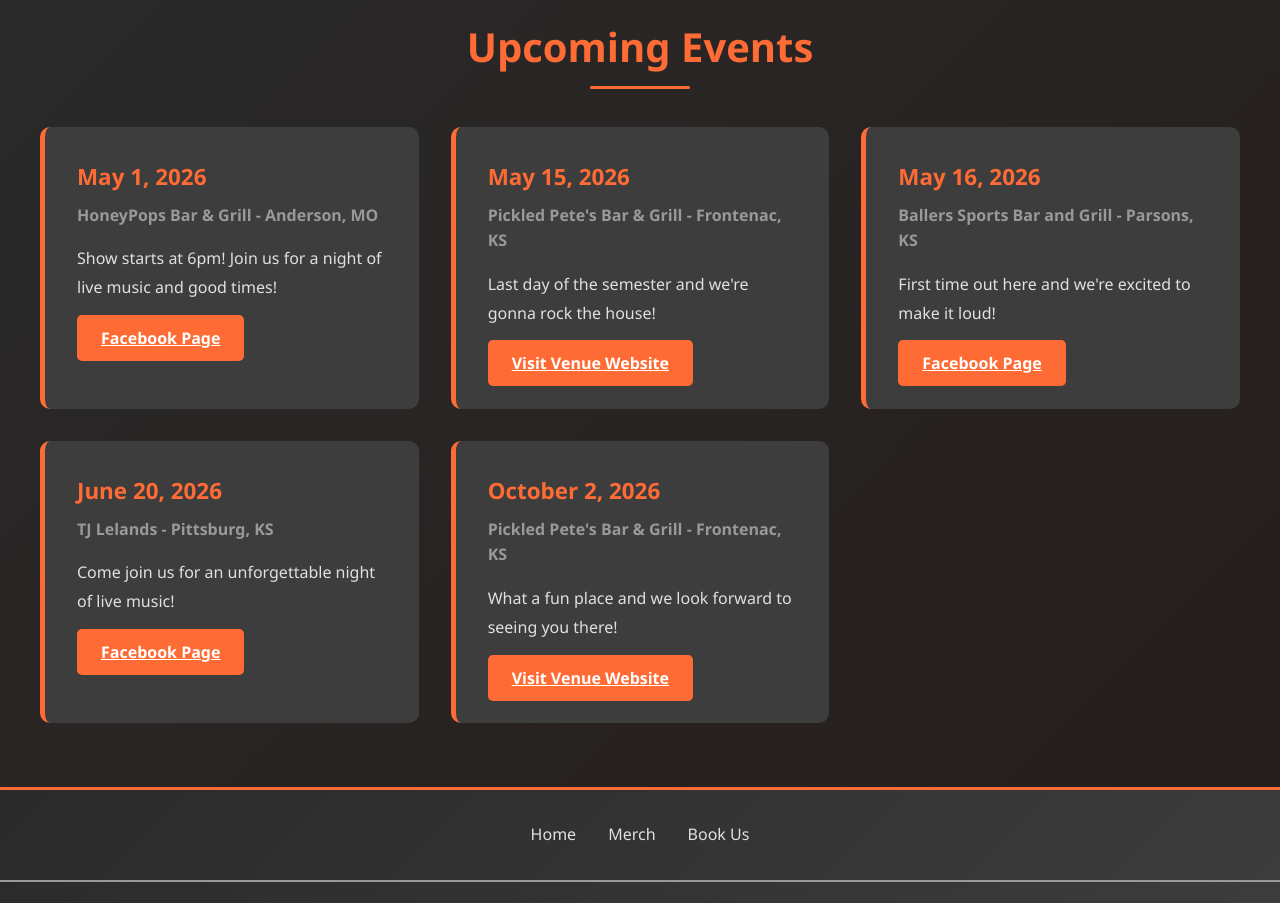
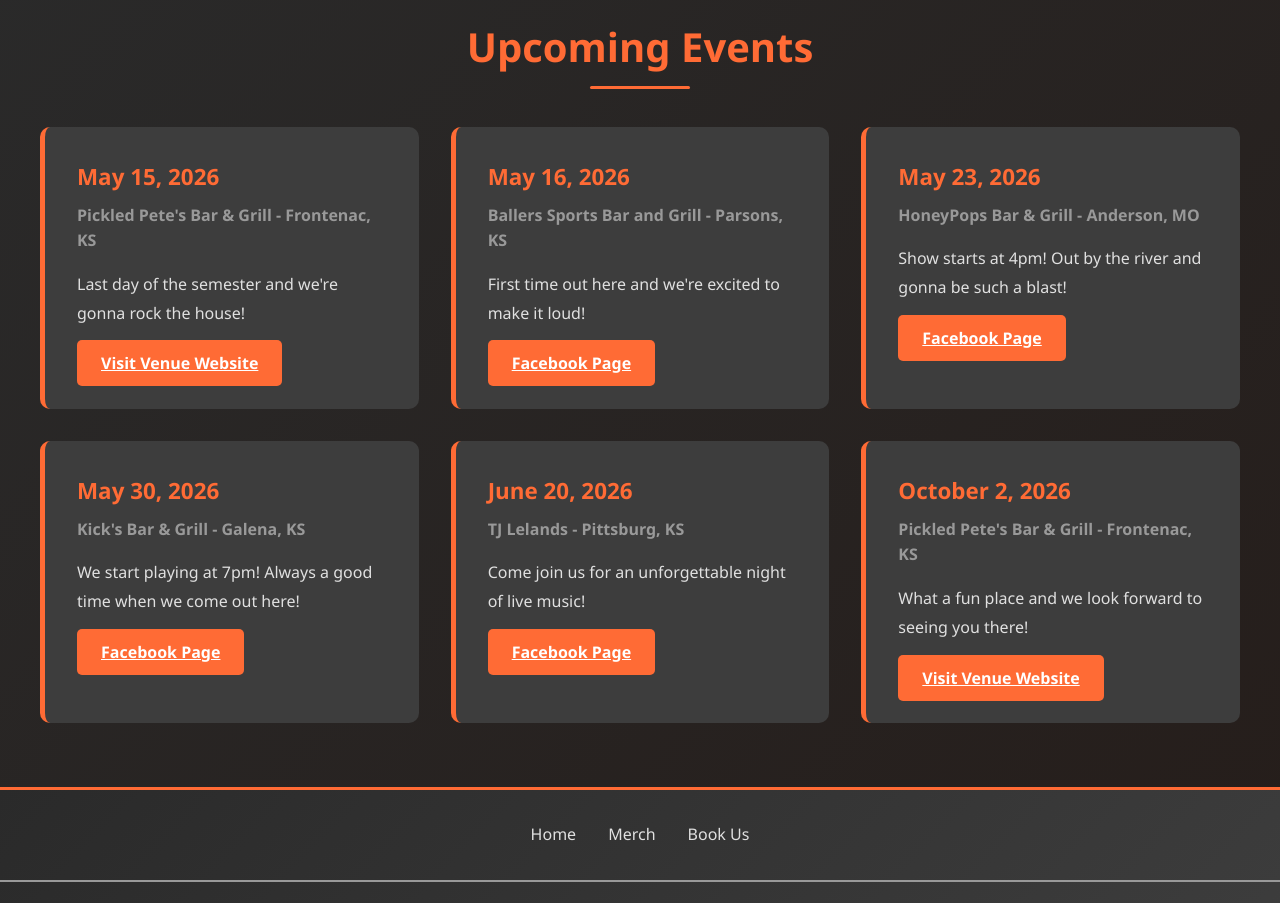
Before and after one commit to nrrorton/band_site, a website: page docs/index.html in a window 1280 px wide. Shown: the part 2600-3503 px from the top of the page. Drawn offline with Linux system fonts and the light colour scheme.

Commit message:
Updating event cards

```diff
--- a/docs/index.html
+++ b/docs/index.html
@@ -93,13 +93,6 @@
         <h2>Upcoming Events</h2>
         <div class="events-grid">
             <div class="event-card">
-                <h5>May 1, 2026</h5>
-                <h6>HoneyPops Bar & Grill - Anderson, MO</h6>
-                <p>Show starts at 6pm! Join us for a night of live music and good times!</p>
-                <a href="https://www.facebook.com/p/HoneyPops-Bar-Grill-100092513208323/" target="_blank" class="btn btn-primary">Facebook Page</a>
-            </div>
-
-            <div class="event-card">
                 <h5>May 15, 2026</h5>
                 <h6>Pickled Pete's Bar & Grill - Frontenac, KS</h6>
                 <p>Last day of the semester and we're gonna rock the house!</p>
@@ -111,6 +104,22 @@
                 <h6>Ballers Sports Bar and Grill - Parsons, KS</h6>
                 <p>First time out here and we're excited to make it loud!</p>
                 <a href="https://www.facebook.com/BallersSports/" target="_blank" class="btn btn-primary">Facebook Page</a>
+            </div>
+
+            <div class="event-card">
+                <h5>May 23, 2026</h5>
+                <h6>HoneyPops Bar & Grill - Anderson, MO</h6>
+                <p>Show starts at 4pm! Out by the river and gonna be such a blast!</p>
+                <a href="https://www.facebook.com/p/HoneyPops-Bar-Grill-100092513208323/" target="_blank"
+                    class="btn btn-primary">Facebook Page</a>
+            </div>
+
+            <div class="event-card">
+                <h5>May 30, 2026</h5>
+                <h6>Kick's Bar & Grill - Galena, KS</h6>
+                <p>We start playing at 7pm! Always a good time when we come out here!</p>
+                <a href="https://www.facebook.com/p/Kicks-Bar-and-Grill-on-Route-66-61568492858278/" target="_blank"
+                    class="btn btn-primary">Facebook Page</a>
             </div>
 
             <div class="event-card">
```
